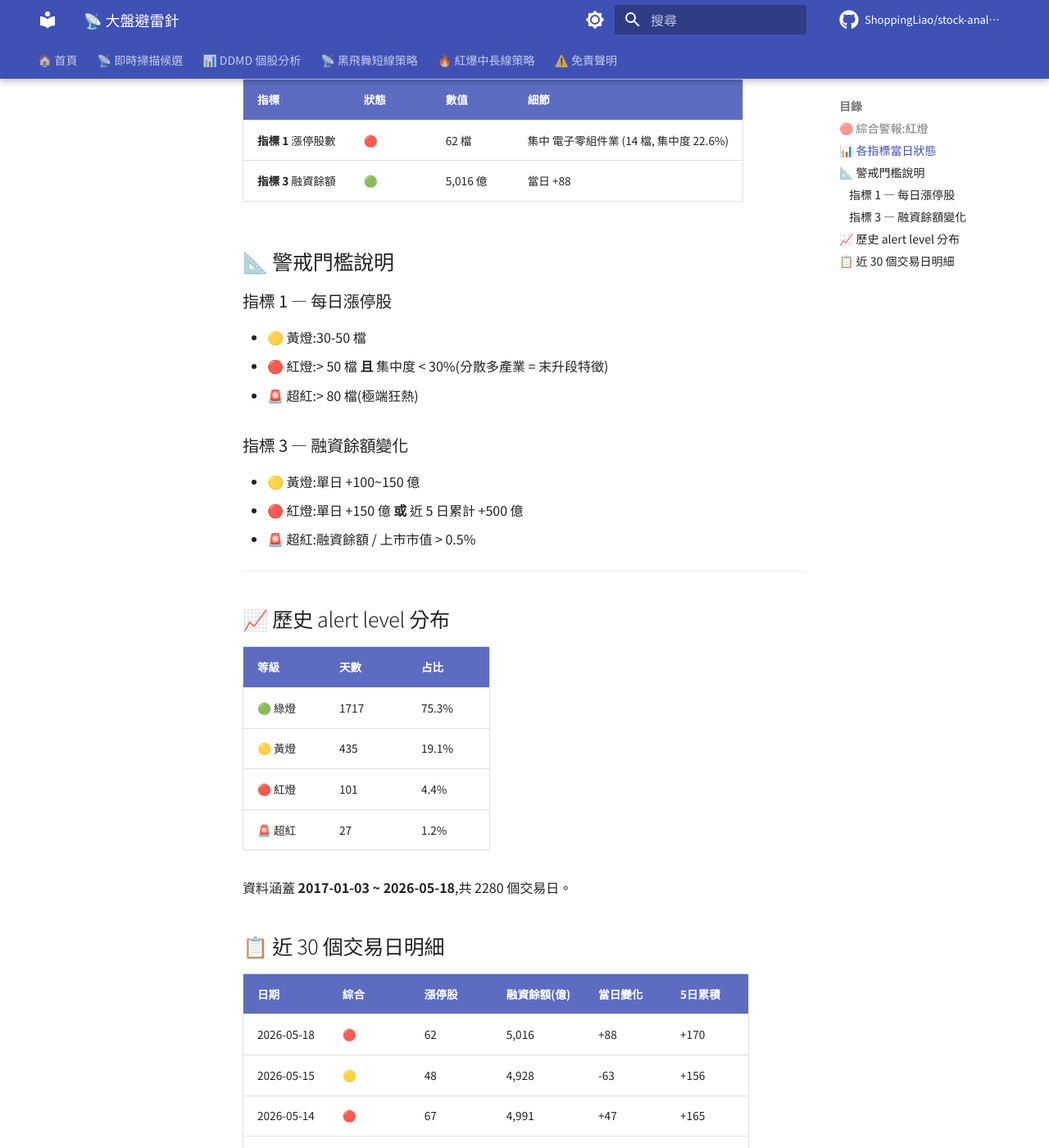
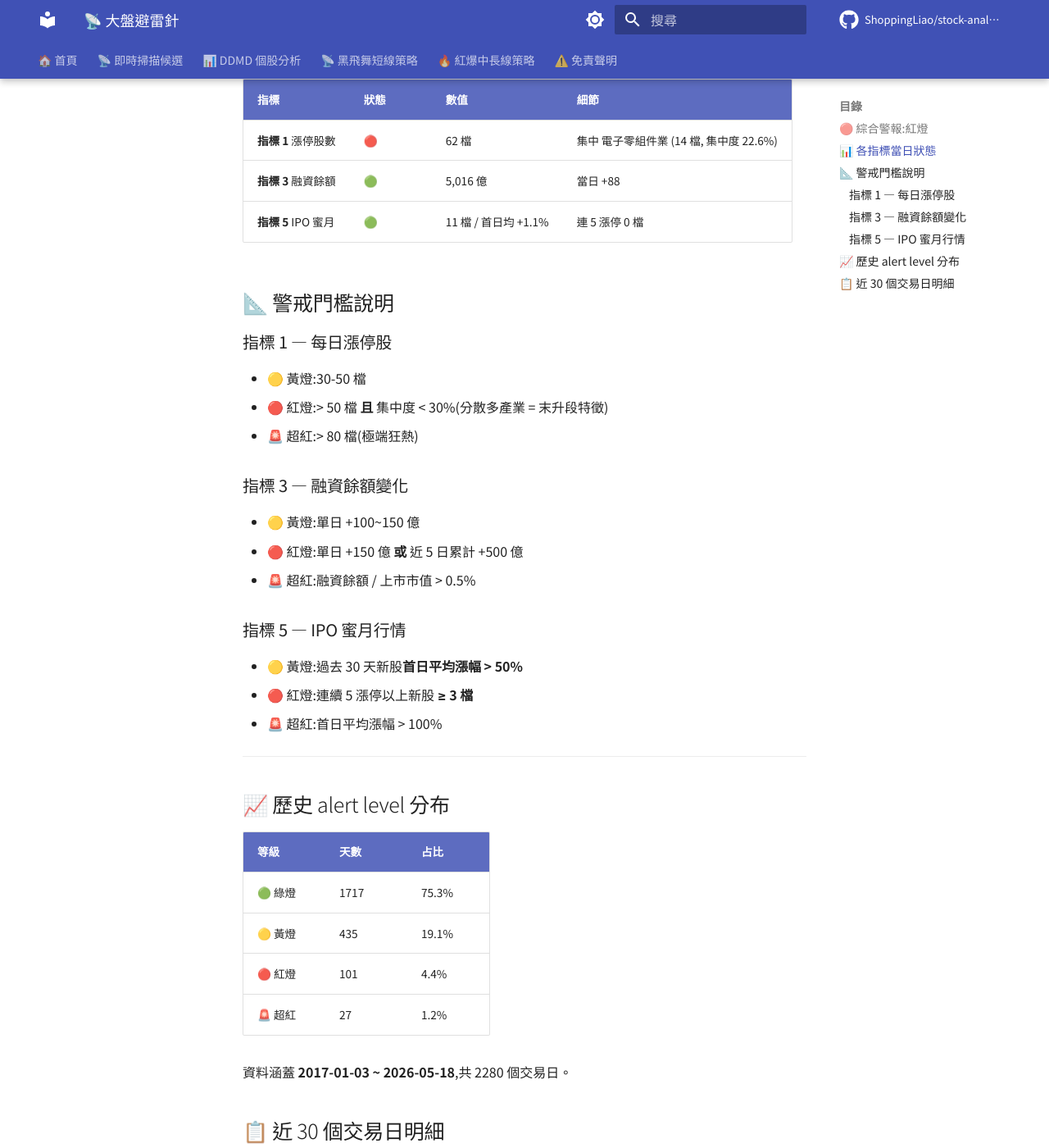
Before and after one commit to ShoppingLiao/stock-analysis-public, an MkDocs documentation site: the page built from docs/bubble_monitor.md, in a window 1280 px wide and 1400 px high, scrolled down 504 px. Shown: the whole window at 82% size. Built offline with MkDocs 1.6.1 and Material for MkDocs 9.7.7, drawn with Linux system fonts in a browser that asks for light colours; comment, search, counter and statistics services are not loaded; some of the changed text lies outside the part shown.

Commit message:
docs(bubble-monitor): update (2026-05-19)

```diff
--- a/docs/bubble_monitor.md
+++ b/docs/bubble_monitor.md
@@ -18,6 +18,7 @@
 |------|------|------|------|
 | **指標 1** 漲停股數 | 🔴 | 62 檔 | 集中 電子零組件業 (14 檔, 集中度 22.6%) |
 | **指標 3** 融資餘額 | 🟢 | 5,016 億 | 當日 +88 | 5日 +170 | 20日 +745 |
+| **指標 5** IPO 蜜月 | 🟢 | 11 檔 / 首日均 +1.1% | 連 5 漲停 0 檔 |
 
 ## 📐 警戒門檻說明
 
@@ -30,6 +31,11 @@
 - 🟡 黃燈:單日 +100~150 億
 - 🔴 紅燈:單日 +150 億 **或** 近 5 日累計 +500 億
 - 🚨 超紅:融資餘額 / 上市市值 > 0.5%
+
+### 指標 5 — IPO 蜜月行情
+- 🟡 黃燈:過去 30 天新股**首日平均漲幅 > 50%**
+- 🔴 紅燈:連續 5 漲停以上新股 **≥ 3 檔**
+- 🚨 超紅:首日平均漲幅 > 100%
 
 ---
 
@@ -46,38 +52,38 @@
 
 ## 📋 近 30 個交易日明細
 
-| 日期 | 綜合 | 漲停股 | 融資餘額(億) | 當日變化 | 5日累積 |
-|------|------|--------|---------------|----------|---------|
-| 2026-05-18 | 🔴 | 62 | 5,016 | +88 | +170 |
-| 2026-05-15 | 🟡 | 48 | 4,928 | -63 | +156 |
-| 2026-05-14 | 🔴 | 67 | 4,991 | +47 | +165 |
-| 2026-05-13 | 🔴 | 57 | 4,944 | +32 | +188 |
-| 2026-05-12 | 🚨 | 99 | 4,912 | +66 | +160 |
-| 2026-05-11 | 🟡 | 65 | 4,846 | +74 | +142 |
-| 2026-05-08 | 🟡 | 46 | 4,772 | -55 | +163 |
-| 2026-05-07 | 🔴 | 79 | 4,827 | +70 | +217 |
-| 2026-05-06 | 🟢 | 29 | 4,756 | +5 | +185 |
-| 2026-05-05 | 🚨 | 97 | 4,751 | +48 | +231 |
-| 2026-05-04 | 🚨 | 99 | 4,704 | +95 | +295 |
-| 2026-04-30 | 🔴 | 50 | 4,609 | -1 | +301 |
-| 2026-04-29 | 🔴 | 55 | 4,610 | +39 | +224 |
-| 2026-04-28 | 🔴 | 76 | 4,571 | +51 | +239 |
-| 2026-04-27 | 🟡 | 41 | 4,520 | +111 | +222 |
-| 2026-04-24 | 🟡 | 45 | 4,409 | +101 | +138 |
-| 2026-04-23 | 🟡 | 33 | 4,308 | -77 | +84 |
-| 2026-04-22 | 🚨 | 104 | 4,385 | +54 | +223 |
-| 2026-04-21 | 🚨 | 101 | 4,332 | +33 | +182 |
-| 2026-04-20 | 🚨 | 132 | 4,298 | +27 | +212 |
-| 2026-04-17 | 🚨 | 96 | 4,271 | +47 | +259 |
-| 2026-04-16 | 🔴 | 75 | 4,224 | +62 | +259 |
-| 2026-04-15 | 🔴 | 70 | 4,163 | +13 | +214 |
-| 2026-04-14 | 🔴 | 60 | 4,150 | +63 | +272 |
-| 2026-04-13 | 🚨 | 119 | 4,087 | +74 | +234 |
-| 2026-04-10 | 🔴 | 79 | 4,012 | +47 | +163 |
-| 2026-04-09 | 🔴 | 67 | 3,965 | +17 | +148 |
-| 2026-04-08 | 🚨 | 114 | 3,948 | +71 | +21 |
-| 2026-04-07 | 🔴 | 57 | 3,877 | +25 | -60 |
-| 2026-04-02 | 🟡 | 30 | 3,852 | +3 | -59 |
+| 日期 | 綜合 | 漲停股 | 融資餘額(億) | 當日變化 | 5日累積 | IPO 數 |
+|------|------|--------|---------------|----------|---------|--------|
+| 2026-05-18 | 🔴 | 62 | 5,016 | +88 | +170 | 11 |
+| 2026-05-15 | 🟡 | 48 | 4,928 | -63 | +156 | — |
+| 2026-05-14 | 🔴 | 67 | 4,991 | +47 | +165 | — |
+| 2026-05-13 | 🔴 | 57 | 4,944 | +32 | +188 | — |
+| 2026-05-12 | 🚨 | 99 | 4,912 | +66 | +160 | — |
+| 2026-05-11 | 🟡 | 65 | 4,846 | +74 | +142 | — |
+| 2026-05-08 | 🟡 | 46 | 4,772 | -55 | +163 | — |
+| 2026-05-07 | 🔴 | 79 | 4,827 | +70 | +217 | — |
+| 2026-05-06 | 🟢 | 29 | 4,756 | +5 | +185 | — |
+| 2026-05-05 | 🚨 | 97 | 4,751 | +48 | +231 | — |
+| 2026-05-04 | 🚨 | 99 | 4,704 | +95 | +295 | — |
+| 2026-04-30 | 🔴 | 50 | 4,609 | -1 | +301 | — |
+| 2026-04-29 | 🔴 | 55 | 4,610 | +39 | +224 | — |
+| 2026-04-28 | 🔴 | 76 | 4,571 | +51 | +239 | — |
+| 2026-04-27 | 🟡 | 41 | 4,520 | +111 | +222 | — |
+| 2026-04-24 | 🟡 | 45 | 4,409 | +101 | +138 | — |
+| 2026-04-23 | 🟡 | 33 | 4,308 | -77 | +84 | — |
+| 2026-04-22 | 🚨 | 104 | 4,385 | +54 | +223 | — |
+| 2026-04-21 | 🚨 | 101 | 4,332 | +33 | +182 | — |
+| 2026-04-20 | 🚨 | 132 | 4,298 | +27 | +212 | — |
+| 2026-04-17 | 🚨 | 96 | 4,271 | +47 | +259 | — |
+| 2026-04-16 | 🔴 | 75 | 4,224 | +62 | +259 | — |
+| 2026-04-15 | 🔴 | 70 | 4,163 | +13 | +214 | — |
+| 2026-04-14 | 🔴 | 60 | 4,150 | +63 | +272 | — |
+| 2026-04-13 | 🚨 | 119 | 4,087 | +74 | +234 | — |
+| 2026-04-10 | 🔴 | 79 | 4,012 | +47 | +163 | — |
+| 2026-04-09 | 🔴 | 67 | 3,965 | +17 | +148 | — |
+| 2026-04-08 | 🚨 | 114 | 3,948 | +71 | +21 | — |
+| 2026-04-07 | 🔴 | 57 | 3,877 | +25 | -60 | — |
+| 2026-04-02 | 🟡 | 30 | 3,852 | +3 | -59 | — |
 
 ---
 
```
